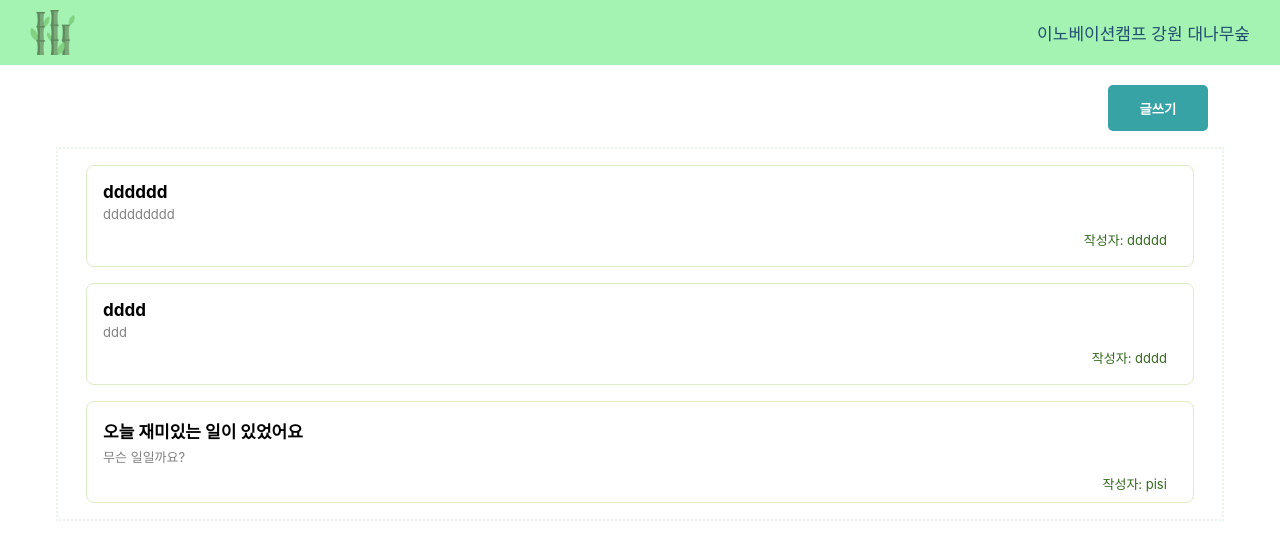
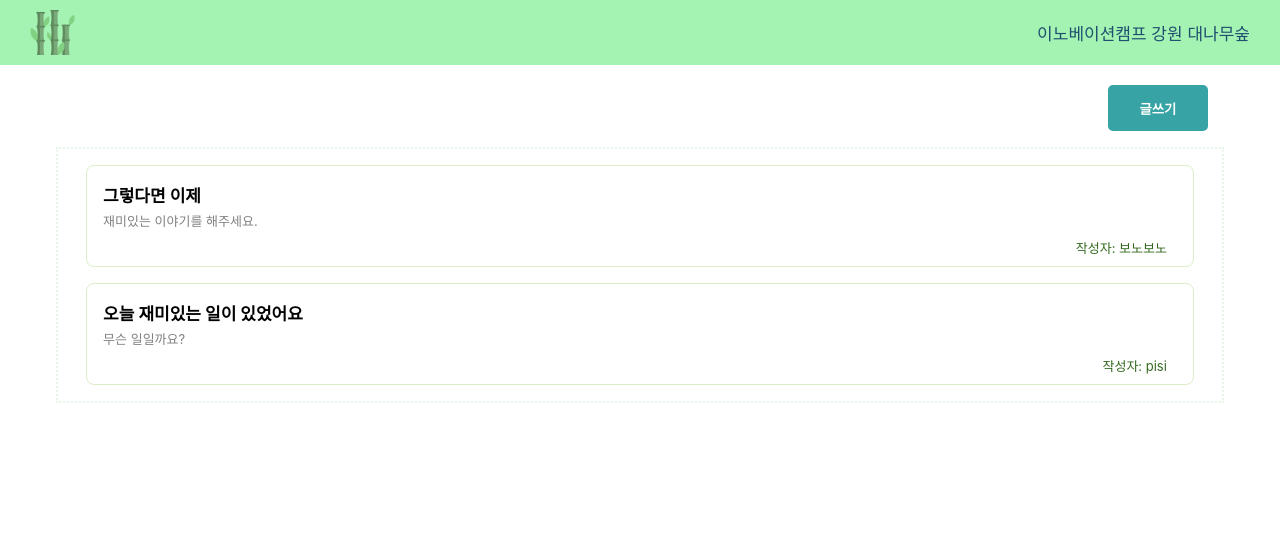
Before and after one commit to lulla-by/campdaenamu, a React (Create React App) app: page / in a window 1280 px wide. Shown: the top 560 px of the page. Built offline with nearby package versions, Linux system fonts and the light colour scheme; data requests are answered from the project's data file.

Commit message:
ignore 추가

```diff
--- a/db.json
+++ b/db.json
@@ -7,16 +7,10 @@
       "desc": "무슨 일일까요?"
     },
     {
-      "id": "0d579e42-7b24-4b08-ae34-706c2149f36e",
-      "name": "dddd",
-      "title": "dddd",
-      "desc": "ddd"
-    },
-    {
-      "id": "473eba1d-b50d-4bed-b949-0860c848f02f",
-      "name": "ddddd",
-      "title": "dddddd",
-      "desc": "ddddddddd"
+      "id": "31ac5400-2e37-4a15-b2ff-f78bedc6dad0",
+      "name": "보노보노",
+      "title": "그렇다면 이제 ",
+      "desc": "재미있는 이야기를 해주세요."
     }
   ]
 }
--- a/src/components/CardList.jsx
+++ b/src/components/CardList.jsx
@@ -35,7 +35,6 @@ function CardList () {
         </CdWrapper>
         <CdListContainer>
         {cards.slice().reverse().map((card) => (
-            console.log(card),
             <Card card={card} key={card.id}/>)
             )}
 
```
Also changed, not shown: 1 other file (tests, documents, lock files or other folders).
